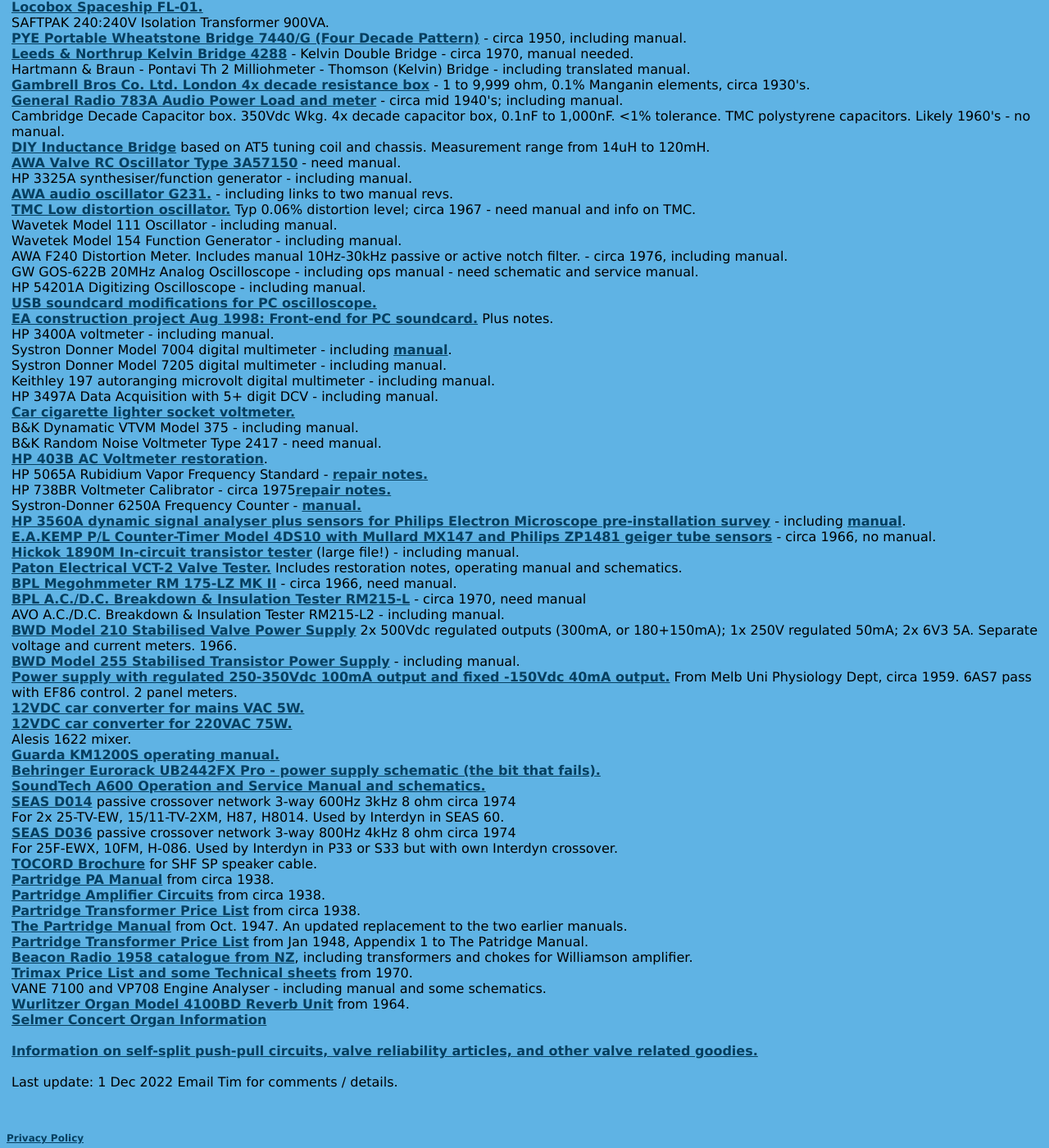
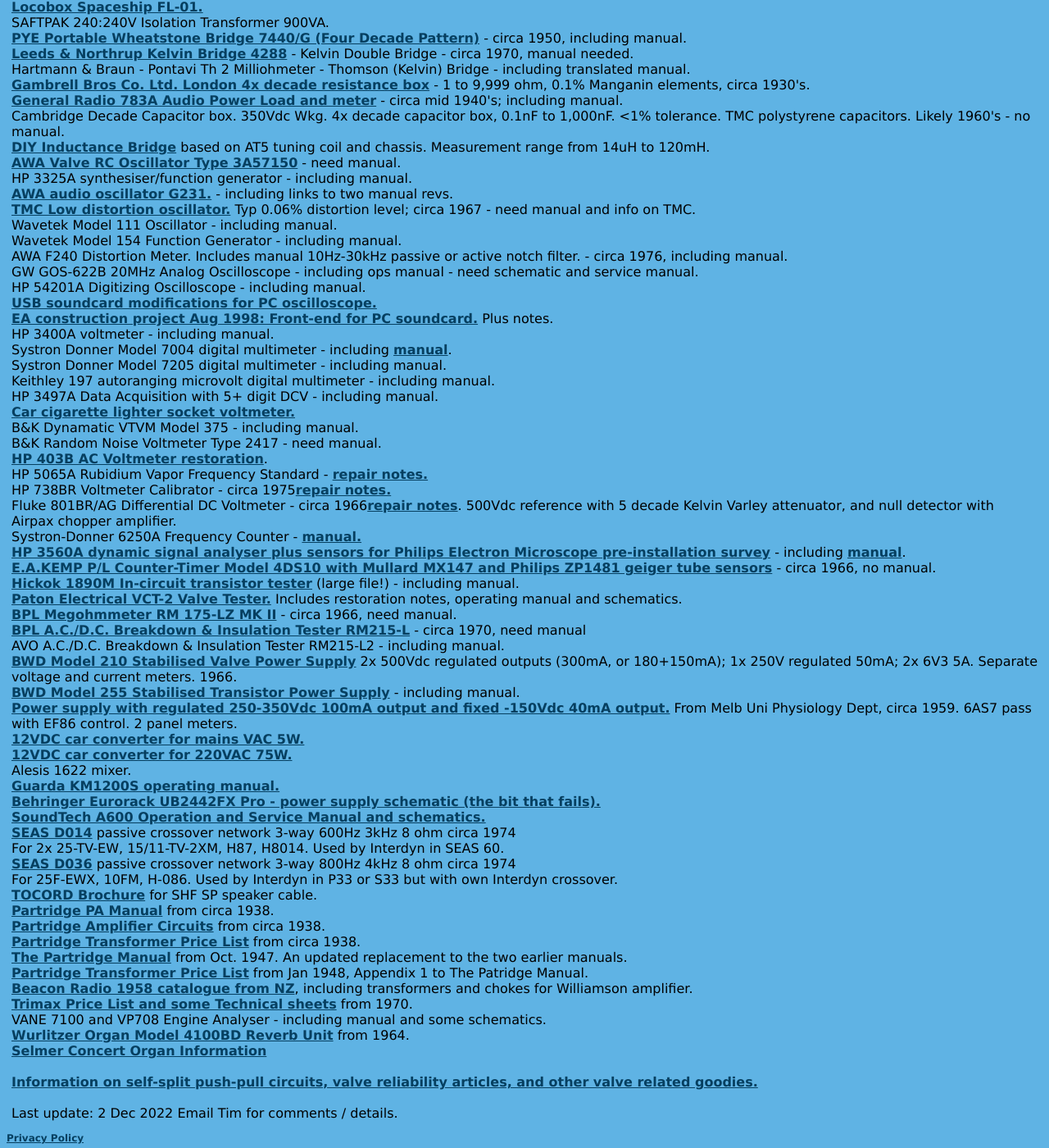
Before and after one commit to michael-robbins/michael-robbins.github.io, a Jekyll site: the page built from projects/amplifier.html, in a window 1280 px wide and 1400 px high, scrolled down 3315 px. Shown: the whole window at 82% size. Built offline with Jekyll 4.4.1, drawn with Linux system fonts in a browser that asks for light colours.

Commit message:
Update amplifier.html

```diff
--- a/projects/amplifier.html
+++ b/projects/amplifier.html
@@ -261,6 +261,8 @@
       <br />
       HP 738BR Voltmeter Calibrator - circa 1975<a href="/static/HP 738BR voltage calibrator.pdf">repair notes.</a>
       <br />
+      Fluke 801BR/AG Differential DC Voltmeter - circa 1966<a href="/static/Fluke 801BR diff dc voltmeter.pdf">repair notes</a>. 500Vdc reference with 5 decade Kelvin Varley attenuator, and null detector with Airpax chopper amplifier.
+      <br />
       Systron-Donner 6250A Frequency Counter - <a href="/static/Systron Donner 6250A Instruction Manual.pdf">manual.</a>
       <br />
       <a href="/static/HP 3560A dynamic signal analyser and sensors.pdf">HP 3560A dynamic signal analyser plus sensors for Philips Electron Microscope pre-installation survey</a> - including  <a href="/static/Site selection.pdf">manual</a>.
@@ -328,7 +330,7 @@
       <a href="/projects/Valve Info.html">Information on self-split push-pull circuits, valve reliability articles, and other valve related goodies.</a>
       <br />
       <br />
-      Last update: 1 Dec 2022
+      Last update: 2 Dec 2022
       Email Tim for comments / details.
       <br />
       <br />
```
